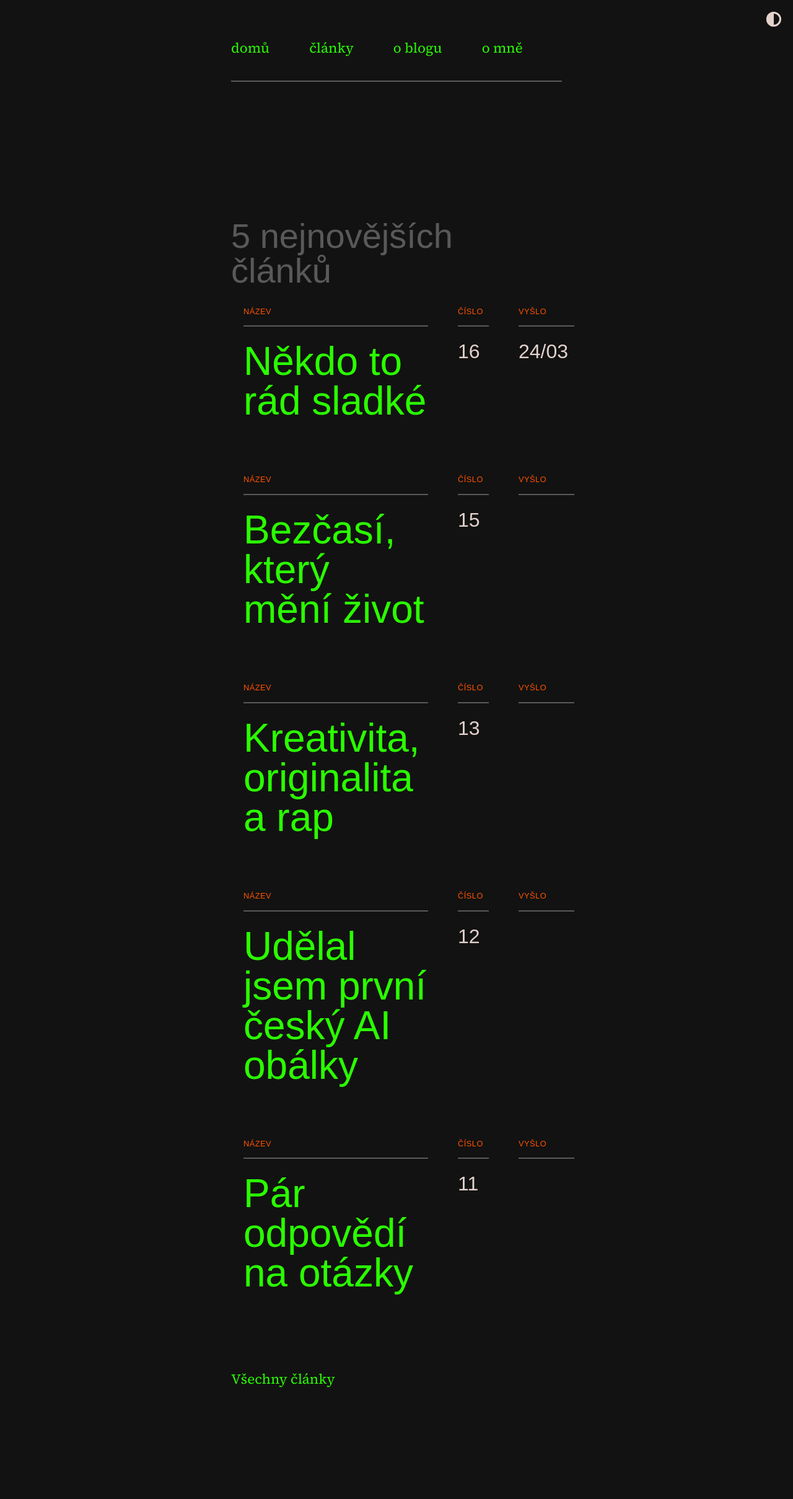
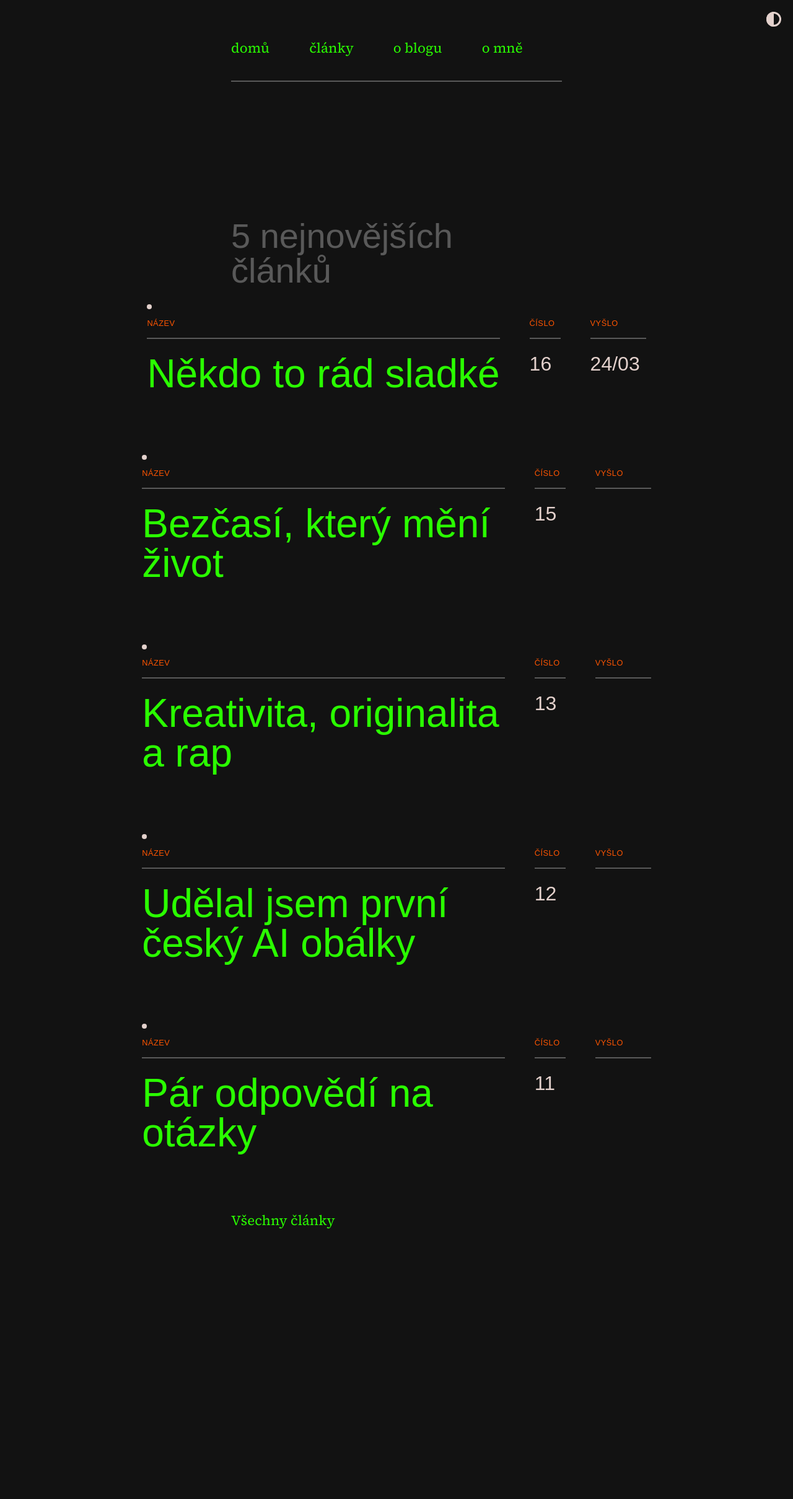
Before and after one commit to scherrer-txt/bts, a Jekyll site: the page built from index.md, in a window 1280 px wide. Shown: the whole page at 62% size. Built offline with Jekyll 4.4.1, drawn with Linux system fonts in a browser that asks for light colours; some web fonts are replaced; after the commit the page ends 2163 px from its top, so only the background shows below that.

Commit message:
Update post_list_5.html

```diff
--- a/_includes/post_list_5.html
+++ b/_includes/post_list_5.html
@@ -1,7 +1,6 @@
 {% if site.posts.size > 0 %}
-  <ul class="list-without-markers">
-    {% for post in site.posts | limit: 5 %}
-      <li class="post-meta-container">
+  {% for post in site.posts | limit: 5 %}
+      <li class="post-meta-container.list">
         <div class="post-index">
           <div class="title-index-container">
             <div class="post-meta-label">Název</div>
@@ -25,6 +24,5 @@
         </div>
       </li>
     {% endfor %}
-  </ul>
 {% endif %}
 <p><a href="vypis">Všechny články</a></p>
```
